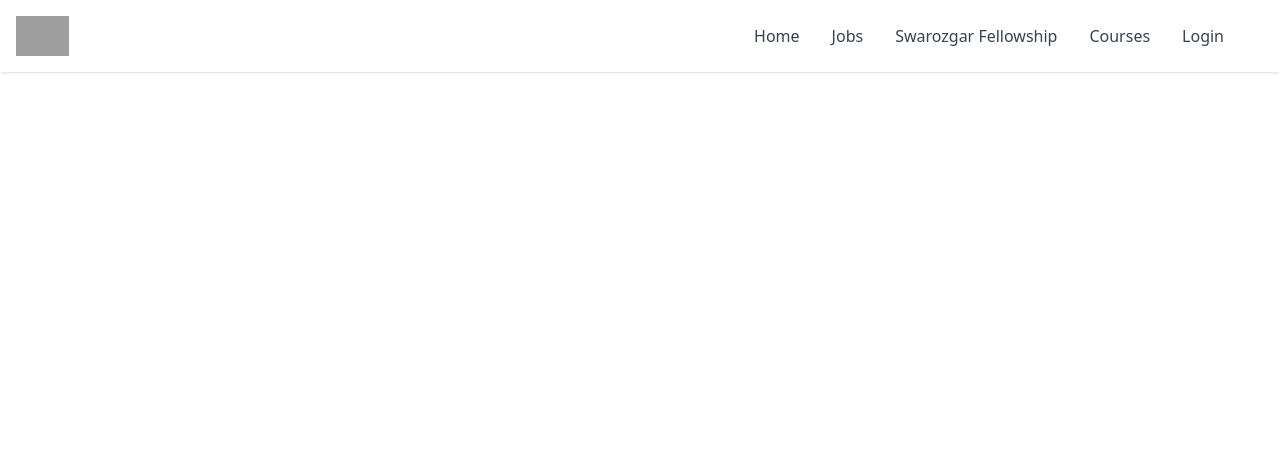
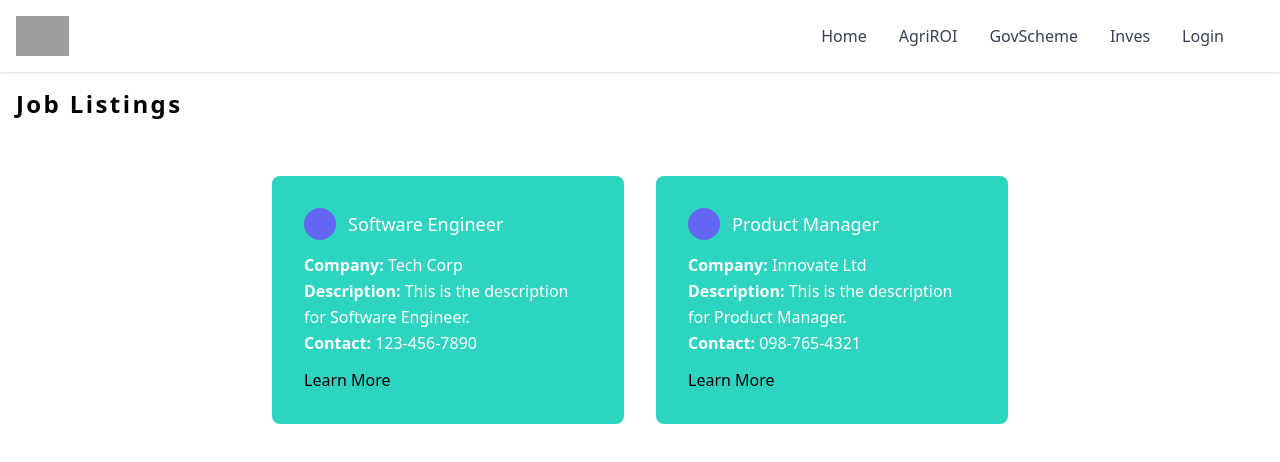
Before and after one commit to sharvil112003/blackrockHack, a React (Vite) app in the folder frontend/: page /AgriROI in a window 1280 px wide. Shown: the top 462 px of the page. Built offline with nearby package versions, Linux system fonts and the light colour scheme; grey boxes are pictures that could not be loaded.

Commit message:
Name Chane

```diff
--- a/frontend/src/App.jsx
+++ b/frontend/src/App.jsx
@@ -1,32 +1,29 @@
-import './App.css'
-import Navbar from './components/Navbar'
-import { Routes,Route, BrowserRouter } from 'react-router-dom'
-import Home from './components/pages/Home'
-import { Login } from './components/pages/Login'
-import JobDetail from './components/jobDetails'
-import Jobs from './components/pages/Jobs'
-import Swarozgar from './components/pages/Swarozgar'
-import { Signup } from './components/pages/Signup'
-import Courses from './components/pages/Courses'
-
+import "./App.css";
+import Navbar from "./components/Navbar";
+import { Routes, Route, BrowserRouter } from "react-router-dom";
+import Home from "./components/pages/Home";
+import { Login } from "./components/pages/Login";
+import JobDetail from "./components/jobDetails";
+import AgriROI from "./components/pages/AgriROI";
+import GovScheme from "./components/pages/GovScheme";
+import { Signup } from "./components/pages/Signup";
+import Courses from "./components/pages/Inves";
 
 function App() {
-
   return (
     <BrowserRouter>
       <Navbar />
-    <Routes>
-      <Route exact path='/' element={<Home />}/>
-      <Route exact path='/Login' element={<Login />}/>
-      <Route exact path='/Signup' element={<Signup />}/>
-      <Route exact path='/Jobs' element={<Jobs />}/>
-      <Route exact path='/Swarozgar' element={<Swarozgar />}/>
-      <Route exact path='/Courses' element={<Courses />}/>
-      <Route path="/job/:id" element={<JobDetail />} />
-
-    </Routes>
+      <Routes>
+        <Route exact path="/" element={<Home />} />
+        <Route exact path="/Login" element={<Login />} />
+        <Route exact path="/Signup" element={<Signup />} />
+        <Route exact path="/AgriROI" element={<AgriROI />} />
+        <Route exact path="/GovScheme" element={<GovScheme />} />
+        <Route exact path="/Courses" element={<Courses />} />
+        <Route path="/job/:id" element={<JobDetail />} />
+      </Routes>
     </BrowserRouter>
-  )
+  );
 }
 
-export default App
+export default App;
--- a/frontend/src/components/Navbar.jsx
+++ b/frontend/src/components/Navbar.jsx
@@ -1,116 +1,3 @@
-// import React, { useState } from 'react';
-// import {Link} from 'react-router-dom'
-
-// const Navbar = () => {
-//   const [isOpen, setIsOpen] = useState(false);
-
-//   return (
-//     <nav className="relative bg-white shadow dark:bg-gray-800">
-//       <div className="container px-6 py-8 mx-auto">
-//         <div className="lg:flex lg:items-center lg:justify-between">
-//           <div className="flex items-center justify-between">
-//             <Link to="#">
-//               <img
-//                 className="w-auto h-10 sm:h-8s"
-//                 src="https://margshala.com/wp-content/uploads/2023/08/Margshala-Logo.png"
-//                 alt="Logo"
-//               />
-//             </Link>
-//             {/* Mobile menu button */}
-//             <div className="flex lg:hidden">
-//               <button
-//                 onClick={() => setIsOpen(!isOpen)}
-//                 type="button"
-//                 className="text-gray-500 bg-slate-800 dark:text-gray-200 hover:text-gray-600 dark:hover:text-gray-400 focus:outline-none focus:text-gray-600 dark:focus:text-gray-400"
-//                 aria-label="toggle menu"
-//               >
-//                 {isOpen ? (
-//                   <svg
-//                     xmlns="http://www.w3.org/2000/svg"
-//                     className="w-6 h-6"
-//                     fill="none"
-//                     viewBox="0 0 24 24"
-//                     stroke="currentColor"
-//                     strokeWidth="2"
-//                   >
-//                     <path
-//                       strokeLinecap="round"
-//                       strokeLinejoin="round"
-//                       d="M6 18L18 6M6 6l12 12"
-//                     />
-//                   </svg>
-//                 ) : (
-//                   <svg
-//                     xmlns="http://www.w3.org/2000/svg"
-//                     className="w-6 h-6"
-//                     fill="none"
-//                     viewBox="0 0 24 24"
-//                     stroke="currentColor"
-//                     strokeWidth="2"
-//                   >
-//                     <path
-//                       strokeLinecap="round"
-//                       strokeLinejoin="round"
-//                       d="M4 8h16M4 16h16"
-//                     />
-//                   </svg>
-//                 )}
-//               </button>
-//             </div>
-//           </div>
-
-//           {/* Mobile Menu open: "block", Menu closed: "hidden" */}
-//           <div
-//             className={`absolute inset-x-0 z-20 w-full px-6 py-4 transition-all duration-300 ease-in-out bg-white dark:bg-gray-800 lg:mt-0 lg:p-0 lg:top-0 lg:relative lg:bg-transparent lg:w-auto lg:opacity-100 lg:translate-x-0 lg:flex lg:items-center ${
-//               isOpen ? 'translate-x-0 opacity-100' : 'opacity-0 -translate-x-full'
-//             }`}
-//           >
-//             <div className="flex flex-col -mx-6 lg:flex-row lg:items-center lg:mx-8">
-//               <Link
-//                 to="/"
-//                 className="px-3 py-2 mx-3 mt-2 text-gray-700 transition-colors duration-300 transform rounded-md lg:mt-0 dark:text-gray-200 hover:bg-gray-100 dark:hover:bg-gray-700"
-//               >
-//                 Home
-//               </Link>
-//               <Link
-//                 to="/Jobs"
-//                 className="px-3 py-2 mx-3 mt-2 text-gray-700 transition-colors duration-300 transform rounded-md lg:mt-0 dark:text-gray-200 hover:bg-gray-100 dark:hover:bg-gray-700"
-//               >
-//                Jobs
-//               </Link>
-//               <Link
-//                 to="/Swarozgar"
-//                 className="px-3 py-2 mx-3 mt-2 text-gray-700 transition-colors duration-300 transform rounded-md lg:mt-0 dark:text-gray-200 hover:bg-gray-100 dark:hover:bg-gray-700"
-//               >
-//                 Swarozgar Fellowship
-//               </Link>
-//               <Link
-//                 to="/Courses"
-//                 className="px-3 py-2 mx-3 mt-2 text-gray-700 transition-colors duration-300 transform rounded-md lg:mt-0 dark:text-gray-200 hover:bg-gray-100 dark:hover:bg-gray-700"
-//               >
-//                 Courses
-//               </Link>
-//               <Link
-//                 to="/Login"
-//                 className="px-3 py-2 mx-3 mt-2 text-gray-700 transition-colors duration-300 transform rounded-md lg:mt-0 dark:text-gray-200 hover:bg-gray-100 dark:hover:bg-gray-700"
-//               >
-//                 Login
-//               </Link>
-
-//             </div>
-
-//             <div className="flex items-center mt-4 lg:mt-0">
-
-//             </div>
-//           </div>
-//         </div>
-//       </div>
-//     </nav>
-//   );
-// };
-
-// export default Navbar;
-
 import React, { useState } from "react";
 import { Link } from "react-router-dom";
 import GoogleTranslate from "./GoogleTranslate.jsx"; // Import the GoogleTranslate component
@@ -189,22 +76,22 @@ const Navbar = () => {
                 Home
               </Link>
               <Link
-                to="/Jobs"
+                to="AgriROI"
                 className="px-2 py-2 mx-2 mt-2 text-gray-700 transition-colors duration-300 transform rounded-md lg:mt-0 dark:text-gray-200 hover:bg-gray-100 dark:hover:bg-gray-700"
               >
-                Jobs
+                AgriROI
               </Link>
               <Link
-                to="/Swarozgar"
+                to="/GovScheme"
                 className="px-2 py-2 mx-2 mt-2 text-gray-700 transition-colors duration-300 transform rounded-md lg:mt-0 dark:text-gray-200 hover:bg-gray-100 dark:hover:bg-gray-700"
               >
-                Swarozgar Fellowship
+                GovScheme
               </Link>
               <Link
                 to="/Courses"
                 className="px-2 py-2 mx-2 mt-2 text-gray-700 transition-colors duration-300 transform rounded-md lg:mt-0 dark:text-gray-200 hover:bg-gray-100 dark:hover:bg-gray-700"
               >
-                Courses
+                Inves
               </Link>
               <Link
                 to="/Login"
--- a/frontend/src/components/pages/Jobs.jsx
+++ b/frontend/src/components/pages/AgriROI.jsx
@@ -1,7 +1,7 @@
-import React from 'react';
-import JobCard from '../JobCard';
+import React from "react";
+import JobCard from "../JobCard";
 
-const Jobs = () => {
+const AgriROI = () => {
   return (
     <div className="container mx-auto p-4">
       <h1 className="text-2xl font-bold mb-4">Job Listings</h1>
@@ -10,4 +10,4 @@ const Jobs = () => {
   );
 };
 
-export default Jobs;
+export default AgriROI;
--- /dev/null
+++ b/frontend/src/components/pages/GovScheme.jsx
@@ -0,0 +1,7 @@
+import React from "react";
+
+function GovScheme() {
+  return <div>Swarozgar</div>;
+}
+
+export default GovScheme;
--- a/frontend/src/components/pages/Courses.jsx
+++ b/frontend/src/components/pages/Inves.jsx
@@ -1,5 +1,5 @@
-import React from 'react';
-import CourseCard from '../CourseCard';
+import React from "react";
+import CourseCard from "../CourseCard";
 
 const Courses = () => {
   return (
@@ -10,4 +10,4 @@ const Courses = () => {
   );
 };
 
-export default Courses;
+export default Courses;
--- a/frontend/src/components/pages/Swarozgar.jsx
+++ /dev/null
@@ -1,11 +0,0 @@
-import React from 'react'
-
-function Swarozgar() {
-  return (
-    <div>
-      Swarozgar
-    </div>
-  )
-}
-
-export default Swarozgar
```
